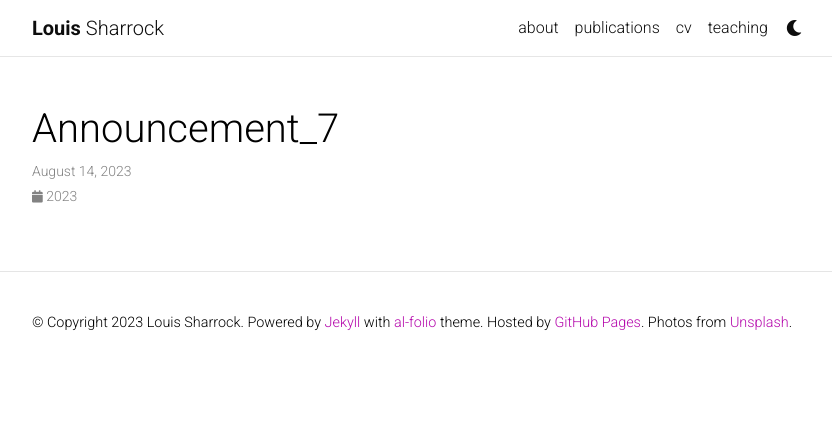
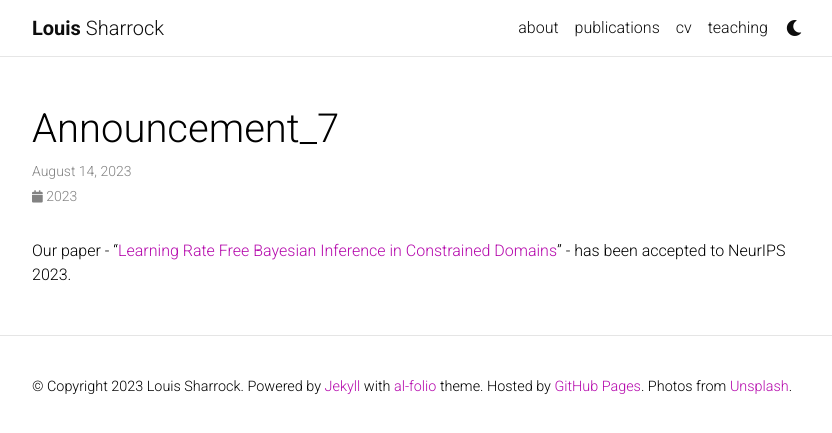
Before and after one commit to louissharrock/louissharrock.github.io, a Jekyll site: the page built from _news/announcement_7.md, in a window 1280 px wide. Shown: the top 433 px of the page, without its empty margins (223-1055 px from the left). Built offline with Jekyll 4.4.1, drawn with Linux system fonts in a browser that asks for light colours; comment, search, counter and statistics services are not loaded; a style sheet for code colours, icons or effects is not loaded.

Commit message:
Update announcement_7.md

```diff
--- a/_news/announcement_7.md
+++ b/_news/announcement_7.md
@@ -4,3 +4,5 @@ date: 2023-08-14 15:59:00-0400
 inline: true
 related_posts: false
 ---
+
+Our paper - "[Learning Rate Free Bayesian Inference in Constrained Domains](https://arxiv.org/abs/2305.14943)" - has been accepted to NeurIPS 2023.
```
